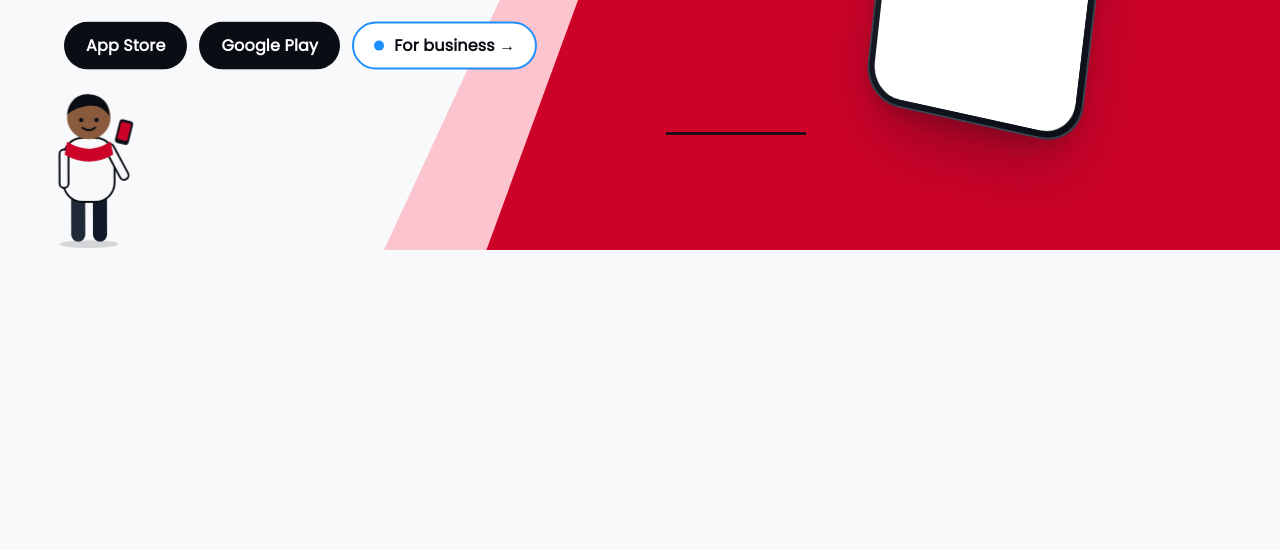
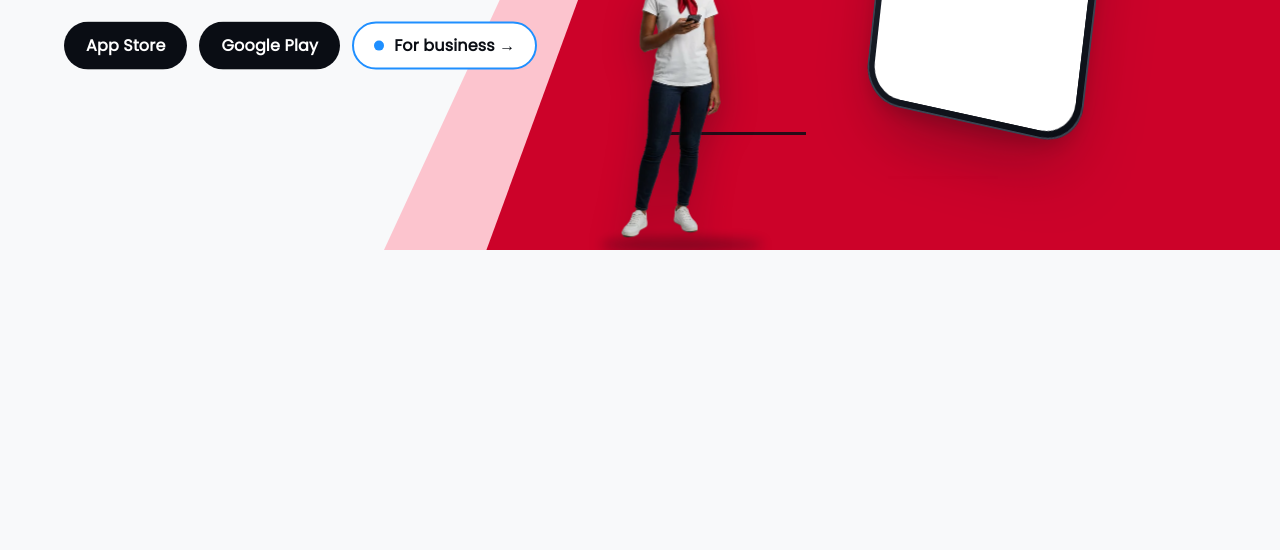
Before and after one commit to arkumTT/eganow-website, an Astro site: page / in a window 1280 px wide. Shown: the part 550-1100 px from the top of the page. Built offline with nearby package versions, Linux system fonts and the light colour scheme; Astro itself is replaced by a stand-in of ours.

Commit message:
Replace cartoon guide with a photographic African woman cut-out
Generated with Magnific (studio shot, background removed). Business variant
is the same photo with the scarf recoloured to brand blue; the story
crossfades red to blue at the Business hand-over. Optimised WebP at 420/832px.

Co-Authored-By: Claude Sonnet 5.5 <noreply@anthropic.com>
Claude-Session: https://claude.ai/code/session_01PFGn2mojxK6BXsS6q2wwEV

```diff
--- a/src/components/Character.astro
+++ b/src/components/Character.astro
@@ -1,20 +1,21 @@
 ---
-// Placeholder flat-vector "Ega" (final character to be commissioned, see PLAN.md 5.2).
+// "Ega": photographic guide (African woman, studio cut-out) who walks both worlds.
+// Personal = red scarf, Business = blue scarf. The two files are the same photo; the story crossfades them.
+// Generated with Magnific; confirm usage rights/likeness policy before launch (see PLAN.md 5.2).
+const sizes = '(max-width: 899px) 70px, 250px';
 ---
-<svg class="ega" viewBox="0 0 160 260" role="img" aria-label="Ega, the Eganow guide, holding a phone" xmlns="http://www.w3.org/2000/svg">
-  <ellipse cx="80" cy="252" rx="46" ry="6" fill="#0a0d14" opacity=".15"/>
-  <rect x="52" y="168" width="22" height="80" rx="11" fill="#1f2937"/><rect x="86" y="168" width="22" height="80" rx="11" fill="#111827"/>
-  <rect x="40" y="86" width="80" height="100" rx="30" fill="#f8f9fa" stroke="#0a0d14" stroke-width="3"/>
-  <g class="ega__arm"><rect x="104" y="96" width="14" height="62" rx="7" fill="#f8f9fa" stroke="#0a0d14" stroke-width="3" transform="rotate(-28 110 100)"/>
-    <rect x="124" y="58" width="22" height="38" rx="5" fill="#0a0d14" transform="rotate(14 135 77)"/><rect x="127" y="62" width="16" height="28" rx="3" fill="var(--scarf)" transform="rotate(14 135 77)"/></g>
-  <rect x="34" y="104" width="14" height="60" rx="7" fill="#f8f9fa" stroke="#0a0d14" stroke-width="3"/>
-  <circle cx="80" cy="54" r="34" fill="#8a5a3c"/><path d="M46 50c2-24 20-34 36-32 20 2 32 16 30 34-8-14-22-18-34-16-12 2-24 6-32 14z" fill="#0a0d14"/>
-  <circle cx="68" cy="58" r="3.4" fill="#0a0d14"/><circle cx="92" cy="58" r="3.4" fill="#0a0d14"/><path d="M70 70q10 8 20 0" fill="none" stroke="#0a0d14" stroke-width="3" stroke-linecap="round"/>
-  <path d="M46 92q34 22 68 0l4 20q-38 22-76 0z" fill="var(--scarf)"/>
-</svg>
+<div class="ega" aria-hidden="true">
+  <img class="ega__img ega__img--personal" src="/images/ega-personal-420.webp" srcset="/images/ega-personal-420.webp 420w, /images/ega-personal-832.webp 832w" sizes={sizes}
+    width="420" height="630" alt="" decoding="async" fetchpriority="low" />
+  <img class="ega__img ega__img--business" src="/images/ega-business-420.webp" srcset="/images/ega-business-420.webp 420w, /images/ega-business-832.webp 832w" sizes={sizes}
+    width="420" height="630" alt="" decoding="async" loading="lazy" />
+</div>
 <style>
-  .ega { --scarf: var(--eganow-red); width: 100%; height: auto; overflow: visible; }
-  :global(.live) .ega { animation: bob 3.2s var(--ease-inout) infinite; transform-origin: 50% 100%; }
-  @keyframes bob { 50% { transform: translateY(-8px) rotate(-1.2deg); } }
+  .ega { position: relative; width: 100%; aspect-ratio: 2 / 3; transform-origin: 50% 100%; }
+  .ega::after { content: ""; position: absolute; left: 12%; right: 12%; bottom: -1.5%; height: 4%; border-radius: 50%; background: rgb(10 13 20 / .35); filter: blur(6px); z-index: -1; }
+  .ega__img { position: absolute; inset: 0; width: 100%; height: 100%; object-fit: contain; filter: drop-shadow(0 14px 18px rgb(10 13 20 / .3)); }
+  .ega__img--business { opacity: 0; }
+  :global(.live) .ega { animation: breathe 4.2s var(--ease-inout) infinite; }
+  @keyframes breathe { 50% { transform: translateY(-4px) scale(1.01); } }
   @media (prefers-reduced-motion: reduce) { :global(.live) .ega { animation: none; } }
 </style>
--- a/src/components/Story.astro
+++ b/src/components/Story.astro
@@ -142,7 +142,8 @@ const qr = await QRCode.toString(SMART_LINK, { type: 'svg', margin: 0, errorCorr
   :global(.live .phone--main .scr) { position: absolute; left: 0; top: 0; }
   :global(.live .phone--main .scr--tx), :global(.live .phone--main .scr--bills), :global(.live .phone--main .scr--cards), :global(.live .phone--main .scr--groups), :global(.live .phone--main .scr--trust), :global(.live .phone--main .scr--download) { clip-path: inset(100% 0 0 0); }
 
-  :global(.live) .ega-wrap { position: absolute; left: clamp(8px, 3vw, 48px); bottom: 0; width: clamp(64px, 8vw, 112px); }
+  :global(.live) .ega-wrap { position: absolute; left: 45vw; bottom: 0; width: clamp(140px, 16.5vw, 250px); }
+  @media (min-width: 900px) and (max-width: 1099px) { :global(.live) .ega-wrap { left: auto; right: 1.5vw; width: 14vw; } }
   .lines i { position: absolute; height: 3px; background: var(--neutral-950); transform-origin: left; opacity: .85; }
   .lines i:nth-child(1) { left: 6%; top: 18%; width: 90px; } .lines i:nth-child(2) { left: 52%; top: 84%; width: 140px; }
   .lines i:nth-child(3) { right: 4%; top: 30%; width: 70px; background: var(--eganow-red); } .lines i:nth-child(4) { right: 22%; top: 90%; width: 110px; background: var(--eganow-red); }
@@ -157,7 +158,7 @@ const qr = await QRCode.toString(SMART_LINK, { type: 'svg', margin: 0, errorCorr
     :global(.live) .beat--hero { padding-top: 20px; }
     :global(.live) .beat .display-xl, :global(.live) .beat .display-lg { font-size: clamp(28px, 8vw, 38px); }
     :global(.live) .beat .body-lg { font-size: 16px; line-height: 24px; }
-    :global(.live) .ega-wrap { width: 54px; left: 3%; bottom: auto; top: 34%; }
+    :global(.live) .ega-wrap { width: 70px; left: 2px; right: auto; bottom: auto; top: 28%; }
     .plane--a { width: 100%; clip-path: polygon(0 28%, 100% 0, 100% 100%, 0 100%); } .plane--b { width: 100%; clip-path: polygon(0 36%, 100% 8%, 100% 100%, 0 100%); }
   }
   @media (max-width: 899px) and (max-height: 700px) { :global(.live) .beat .body-lg { display: none; } }
@@ -232,7 +233,8 @@ const qr = await QRCode.toString(SMART_LINK, { type: 'svg', margin: 0, errorCorr
         // Bridge: red world wipes into blue; phone exits; Ega's scarf turns blue
         tl.to('.wash', { xPercent: -110, duration: 1.1, ease: 'power3.inOut' }, 13.4)
           .to('.phone--main', { y: 160, rotateZ: -10, autoAlpha: 0, duration: 0.9 }, 13.4)
-          .to('.ega', { '--scarf': '#1f8fff', duration: 0.4 }, 14.0)
+          .to('.ega__img--personal', { autoAlpha: 0, duration: 0.5 }, 13.9)
+          .to('.ega__img--business', { opacity: 1, duration: 0.5 }, 13.9)
           .to('.plane, .lines', { autoAlpha: 0, duration: 0.4 }, 13.7);
         beatIn('.beat--biz', 14.1);
         tl.to({}, { duration: 0.6 }); // hold
```
Also changed, not shown: PLAN.md (+2 -0 lines), public/images/ega-business-420.webp (added), public/images/ega-business-832.webp (added), public/images/ega-personal-420.webp (added), public/images/ega-personal-832.webp (added).
